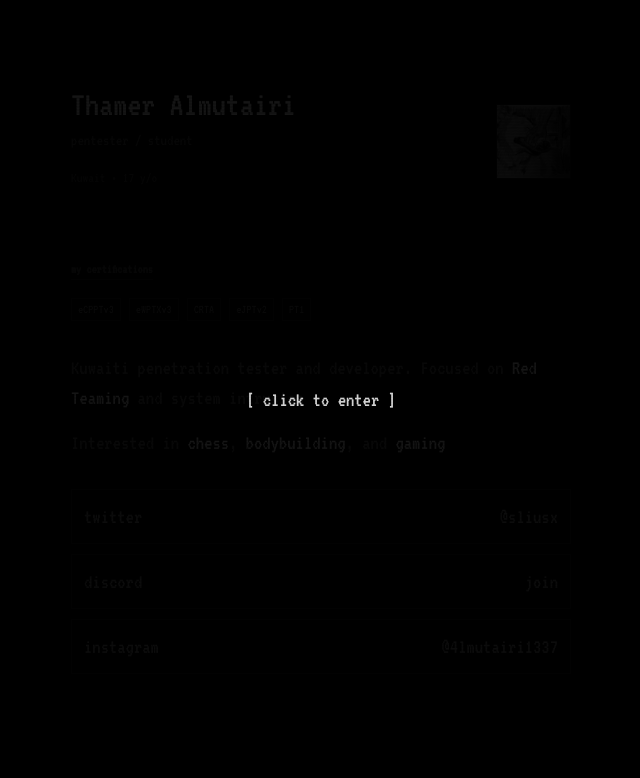
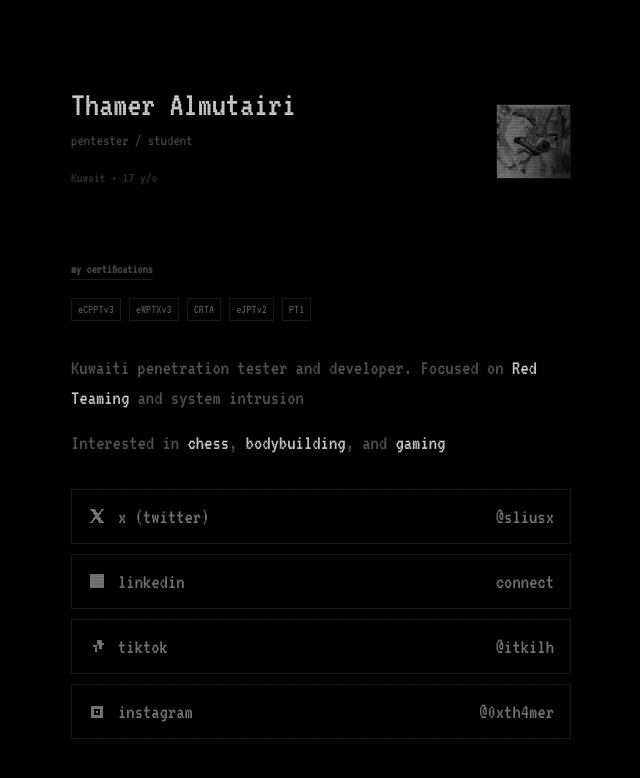
Before and after one commit to Thameruss/site, a plain HTML site: page index.html in a window 1280 px wide. Shown: the whole page, without its empty margins (319-959 px from the left). Drawn offline with Linux system fonts and the light colour scheme.

Commit message:
Update index.html

```diff
--- a/index.html
+++ b/index.html
@@ -26,7 +26,7 @@
             overflow: hidden;
         }
 
-        /* Scanlines Effect like the image */
+        /* Scanlines Effect */
         body::before {
             content: "";
             position: fixed;
@@ -61,17 +61,39 @@
         p { margin-bottom: 1rem; color: #555; }
         strong { color: var(--accent); font-weight: normal; }
 
+        /* Links Section */
         .links { display: flex; flex-direction: column; gap: 10px; }
+
         .link-item {
             text-decoration: none;
             color: var(--text);
-            padding: 12px;
+            padding: 12px 16px;
             border: 1px solid var(--border);
             display: flex;
             justify-content: space-between;
+            align-items: center;
             transition: 0.2s;
         }
-        .link-item:hover { background: rgba(255, 255, 255, 0.03); color: var(--accent); }
+
+        .link-item:hover {
+            background: rgba(255, 255, 255, 0.03);
+            color: var(--accent);
+        }
+
+        /* Icon & Text Wrapper */
+        .link-left {
+            display: flex;
+            align-items: center;
+            gap: 12px;
+        }
+
+        /* Pixel Art SVGs */
+        .pixel-icon {
+            width: 18px;
+            height: 18px;
+            fill: currentColor;
+            shape-rendering: crispEdges; /* Forces blocky rendering */
+        }
 
         .click-anywhere {
             position: fixed;
@@ -89,12 +111,10 @@
 </head>
 <body>
 
-    <div id="overlay" class="click-anywhere">
-        [ click to enter ]
-    </div>
+
 
     <main>
-   <header>
+        <header>
             <div>
                 <h1>Thamer Almutairi</h1>
                 <p style="font-size: 1rem; color: #444;">pentester / student</p>
@@ -122,27 +142,55 @@
                 Interested in <strong>chess</strong>, <strong>bodybuilding</strong>, and <strong>gaming</strong>
             </p>
         </section>
+
+        <section>
             <div class="links">
-                <a href="https://twitter.com/sliusx" class="link-item"><span>twitter</span> <span>@sliusx</span></a>
-                <a href="https://discord.gg/36WpBTtNum" class="link-item"><span>discord</span> <span>join</span></a>
-                <a href="https://instagram.com/4lmutairi1337" class="link-item"><span>instagram</span> <span>@4lmutairi1337</span></a>
+
+                <a href="https://twitter.com/sliusx" class="link-item">
+                    <div class="link-left">
+                        <svg class="pixel-icon" viewBox="0 0 16 16">
+                            <path d="M2 2h4l3 4 3-4h2L9.5 8 14 14h-4l-3-4-3 4H2l4.5-6z"/>
+                        </svg>
+                        <span>x (twitter)</span>
+                    </div>
+                    <span>@sliusx</span>
+                </a>
+
+                <a href="https://www.linkedin.com/in/thamer-almutairi-676582309/" class="link-item">
+                    <div class="link-left">
+                        <svg class="pixel-icon" viewBox="0 0 16 16">
+                            <path d="M2 2h12v12H2V2zm2 3h2v2H4V5zm0 3h2v4H4V8zm4 0h2v1h1v3h-1v-2h-1v2H8V8z"/>
+                        </svg>
+                        <span>linkedin</span>
+                    </div>
+                    <span>connect</span>
+                </a>
+
+                <a href="https://www.tiktok.com/@itkilh" class="link-item">
+                    <div class="link-left">
+                        <svg class="pixel-icon" viewBox="0 0 16 16">
+                            <path d="M10 2h2v2h2v2h-2v4h-2V6H8v4H6v-2H4v-2h4V2zM8 10v2H6v-2h2z"/>
+                        </svg>
+                        <span>tiktok</span>
+                    </div>
+                    <span>@itkilh</span>
+                </a>
+
+                <a href="https://instagram.com/0xth4mer" class="link-item">
+                    <div class="link-left">
+                        <svg class="pixel-icon" viewBox="0 0 16 16">
+                            <path d="M3 3h10v10H3V3zm2 2v6h6V5H5zm2 2h2v2H7V7z"/>
+                        </svg>
+                        <span>instagram</span>
+                    </div>
+                    <span>@0xth4mer</span>
+                </a>
+
             </div>
         </section>
     </main>
 
-    <audio id="bgAudio" loop>
-        <source src="another_life.mp3" type="audio/mpeg">
-    </audio>
 
-    <script>
-        const overlay = document.getElementById('overlay');
-        const audio = document.getElementById('bgAudio');
-
-        overlay.addEventListener('click', () => {
-            audio.play();
-            overlay.style.display = 'none';
-        });
-    </script>
 
 </body>
 </html>
```
